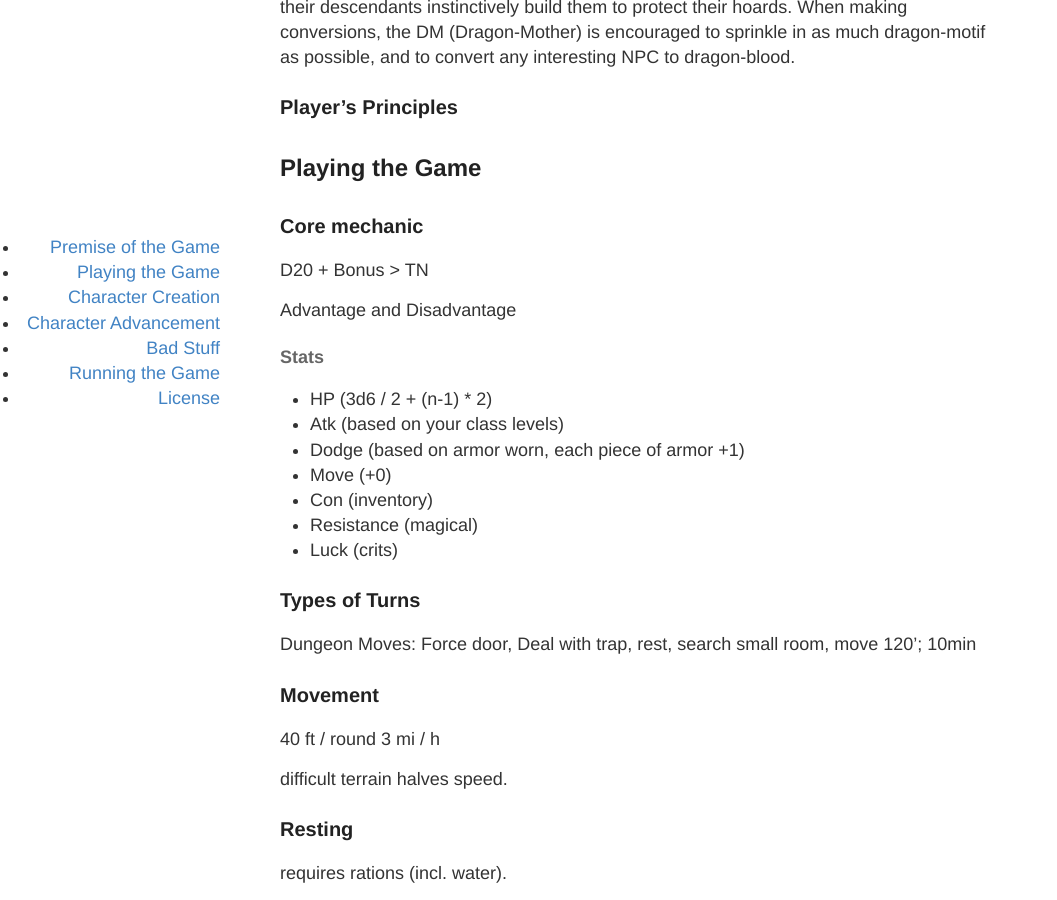
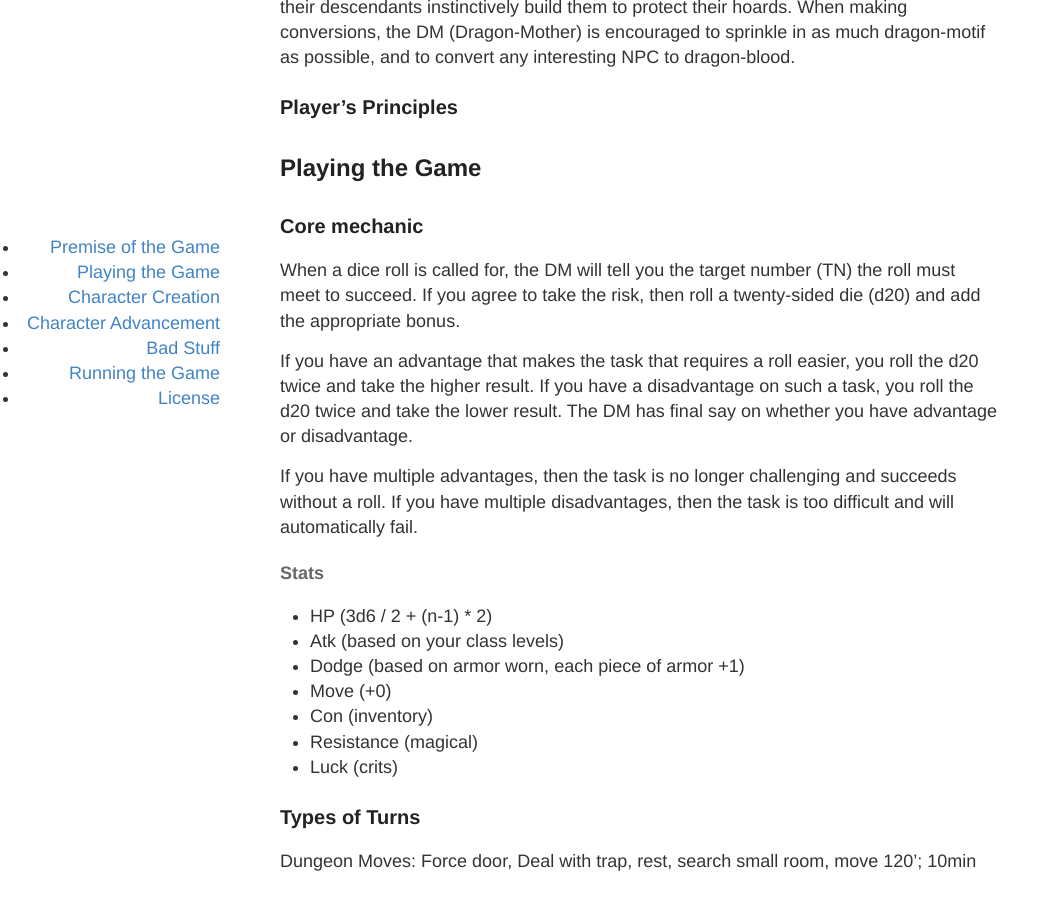
Before and after one commit to zechlau14/zechlau14.github.io, a Jekyll site: the page built from projects/heartbreaker.md, in a window 1280 px wide and 900 px high, scrolled down 775 px. Shown: the whole window, without its empty margins (0-1057 px from the left). Built offline with Jekyll 4.4.1, drawn with Linux system fonts in a browser that asks for light colours.

Commit message:
Update heartbreaker.md

```diff
--- a/projects/heartbreaker.md
+++ b/projects/heartbreaker.md
@@ -22,9 +22,11 @@ As for the setting, the world is filled with dungeons to crawl because many drag
 ## Playing the Game
 
 ### Core mechanic
-D20 + Bonus > TN
+When a dice roll is called for, the DM will tell you the target number (TN) the roll must meet to succeed. If you agree to take the risk, then roll a twenty-sided die (d20) and add the appropriate bonus.
 
-Advantage and Disadvantage
+If you have an advantage that makes the task that requires a roll easier, you roll the d20 twice and take the higher result. If you have a disadvantage on such a task, you roll the d20 twice and take the lower result. The DM has final say on whether you have advantage or disadvantage.
+
+If you have multiple advantages, then the task is no longer challenging and succeeds without a roll. If you have multiple disadvantages, then the task is too difficult and will automatically fail.
 
 #### Stats
 
```
